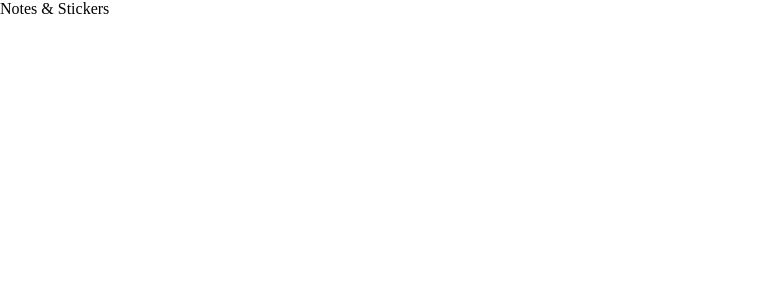
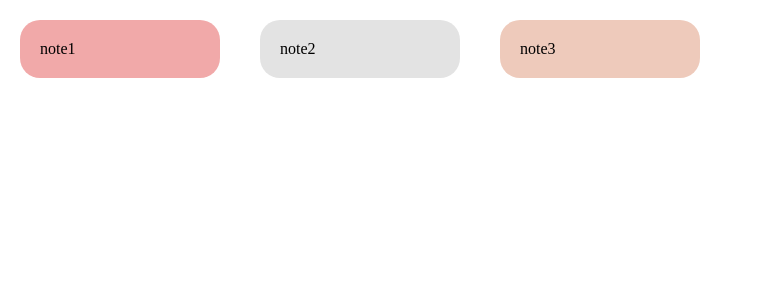
Before and after one commit to busygraybird/notes-and-stickers, a React app: page / in a window 1280 px wide. Shown: the top 300 px of the page, without its empty margins (0-763 px from the left). Built offline with nearby package versions, Linux system fonts and the light colour scheme.

Commit message:
Add notes component

```diff
--- a/package.json
+++ b/package.json
@@ -35,7 +35,8 @@
     "rollup-plugin-stylelint": "^1.0.0",
     "rollup-plugin-typescript2": "^0.31.1",
     "sass": "^1.43.4",
-    "stylelint": "^14.1.0"
+    "stylelint": "^14.1.0",
+    "typescript-plugin-css-modules": "^3.4.0"
   },
   "dependencies": {
     "@types/react": "^17.0.38",
--- a/rollup.config.js
+++ b/rollup.config.js
@@ -30,7 +30,7 @@ export default {
       jsnext: true,
       module: true,
       browser: true,
-      extensions: ['.js', '.ts', '.tsx'],
+      extensions: ['.js', '.ts', '.tsx', '.css', '.scss'],
     }),
     eslint(),
     commonjs({
--- /dev/null
+++ b/src/ui/App/App.module.scss
@@ -0,0 +1,3 @@
+.app {
+  &__notes {}
+}
--- a/src/ui/App/App.tsx
+++ b/src/ui/App/App.tsx
@@ -1,7 +1,37 @@
 import { FC } from 'react';
+import Note from '../Note';
+
+import styles from './App.module.scss';
 
 const App: FC = () => {
-  return <div>Notes & Stickers</div>;
+  return (
+    <div className={styles.appNotes}>
+      {notes &&
+        notes.map((note) => (
+          <Note color={note?.color} key={note.id}>
+            {note.text}
+          </Note>
+        ))}
+    </div>
+  );
 };
 
+// TODO: remove test data
+const notes = [
+  {
+    id: 0,
+    color: '#f1a9a9',
+    text: 'note1',
+  },
+  {
+    id: 1,
+    color: '#e3e3e3',
+    text: 'note2',
+  },
+  {
+    id: 2,
+    text: 'note3',
+  },
+];
+
 export default App;
--- /dev/null
+++ b/src/ui/Note/Note.module.scss
@@ -0,0 +1,9 @@
+.note {
+  width: 200px;
+  max-height: 400px;
+  padding: 20px;
+  margin: 20px;
+  display: inline-block;
+  border-radius: 20px;
+  overflow-y: auto;
+}
--- /dev/null
+++ b/src/ui/Note/Note.tsx
@@ -0,0 +1,21 @@
+import { FC, HTMLAttributes, ReactElement } from 'react';
+
+import styles from './Note.module.scss';
+
+interface INote extends HTMLAttributes<ReactElement> {
+  color?: string;
+}
+
+const Note: FC<INote> = ({ color = '#eecabb', children }) => {
+  const noteStyle = {
+    backgroundColor: color,
+  };
+
+  return (
+    <div style={noteStyle} className={styles.note}>
+      {children}
+    </div>
+  );
+};
+
+export default Note;
--- /dev/null
+++ b/src/ui/Note/index.tsx
@@ -0,0 +1 @@
+export { default } from './Note';
--- /dev/null
+++ b/typings.d.ts
@@ -0,0 +1,4 @@
+declare module '*.scss' {
+  const classNames: Record<string, string>;
+  export default classNames;
+}
```
Also changed, not shown: tsconfig.json (+12 -1 lines), 1 other file (tests, documents, lock files or other folders).
